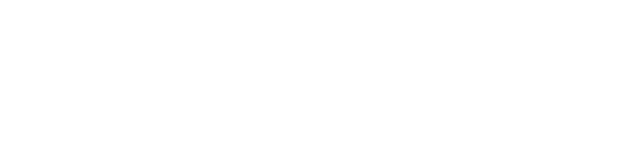
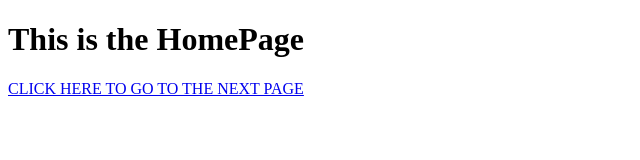
Before and after one commit to Me1dy/practiceRepository, a plain HTML site: page index.html in a window 1280 px wide. Shown: the whole page, without its empty margins (0-640 px from the left). Drawn offline with Linux system fonts and the light colour scheme.

Commit message:
Added first link

```diff
--- a/index.html
+++ b/index.html
@@ -6,6 +6,7 @@
     <title>Document</title>
 </head>
 <body>
-
+    <h1>This is the HomePage </h1>
+    <a href="practicewebpage.html" target="_blank"> CLICK HERE TO GO TO THE NEXT PAGE</a>
 </body>
 </html>
```
